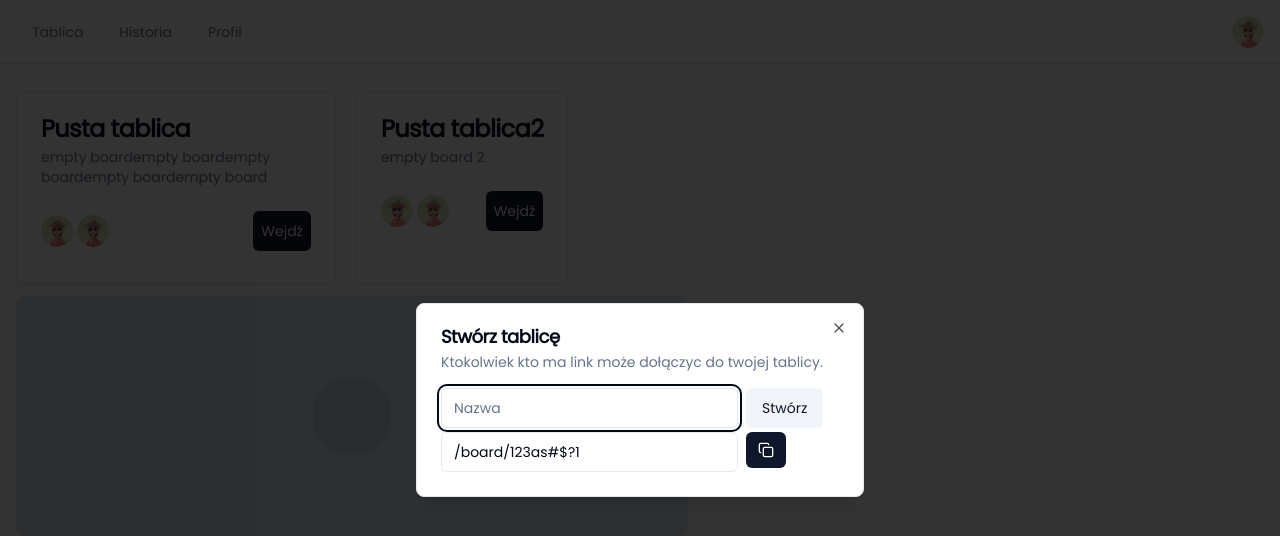
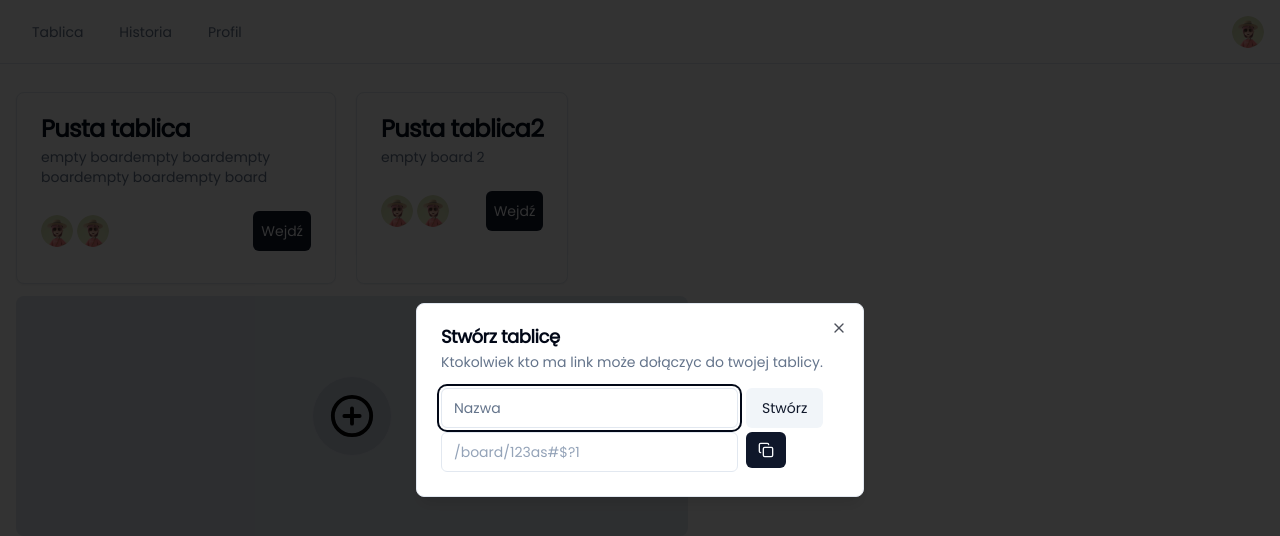
Before and after one commit to theWebCookie/e-board, a Next.js app in the folder frontend/: page /home in a window 1280 px wide. Both pictures are taken after a click on the button 352 px from the left and 416 px from the top of the page. Shown: the top 536 px of the page. Built offline with nearby package versions, Linux system fonts and the light colour scheme.

Commit message:
feat: add SVG icon for create button and update CreateBoard component

```diff
--- a/frontend/src/components/CreateBoard/CreateBoard.tsx
+++ b/frontend/src/components/CreateBoard/CreateBoard.tsx
@@ -12,6 +12,7 @@ import { Toaster } from '../ui/toaster';
 import { useToast } from '../ui/use-toast';
 import { Tooltip, TooltipContent, TooltipProvider, TooltipTrigger } from '../ui/tooltip';
 import { createBoardSchema } from './schema';
+import Image from 'next/image';
 
 const CreateBoard = () => {
   const form = useForm<z.infer<typeof createBoardSchema>>({
@@ -35,11 +36,11 @@ const CreateBoard = () => {
   };
 
   return (
-    <div className='max-w-2xl h-60 flex justify-center items-center bg-slate-200 rounded-lg'>
+    <div className='max-w-2xl h-60 flex justify-center items-center bg-slate-200 rounded-lg hover:hover:bg-slate-300 pointer transition duration-300'>
       <Dialog>
         <DialogTrigger asChild>
           <Button variant='outline' className='bg-slate-300 size-20 flex items-center justify-center rounded-full hover:bg-slate-500'>
-            <i className='fa-solid fa-plus'></i>
+            <Image src='/circle-plus.svg' alt='add button' width={60} height={60} />
           </Button>
         </DialogTrigger>
         <DialogContent className='sm:max-w-md'>
@@ -47,20 +48,21 @@ const CreateBoard = () => {
             <DialogTitle>Stwórz tablicę</DialogTitle>
             <DialogDescription>Ktokolwiek kto ma link może dołączyc do twojej tablicy.</DialogDescription>
           </DialogHeader>
-          <div className=''>
+          <div>
             <div>
               <Label htmlFor='name' className='sr-only'>
                 Nazwa
               </Label>
               <Form {...form}>
                 <form onSubmit={form.handleSubmit(onSubmit)} className='flex items-center gap-2'>
+                  <div className='flex gap-2'>
                     <FormField
                       control={form.control}
                       name='boardName'
                       render={({ field }) => (
                         <FormItem>
                           <FormControl>
-                          <Input placeholder='Nazwa' type='boardName' {...field} className='' />
+                            <Input placeholder='Nazwa' type='text' {...field} className='' />
                           </FormControl>
                           <FormMessage />
                         </FormItem>
@@ -71,6 +73,7 @@ const CreateBoard = () => {
                         Stwórz
                       </Button>
                     </DialogFooter>
+                  </div>
                 </form>
               </Form>
             </div>
@@ -79,7 +82,7 @@ const CreateBoard = () => {
                 <Label htmlFor='link' className='sr-only'>
                   Link
                 </Label>
-                <Input id='link' defaultValue='/board/123as#$?1' readOnly />
+                <Input id='link' defaultValue='/board/123as#$?1' readOnly className='text-slate-400' />
               </div>
               <TooltipProvider>
                 <Tooltip>
```
Also changed, not shown: frontend/public/circle-plus.svg (added). Lines whose indentation alone changed are shown as unchanged.
